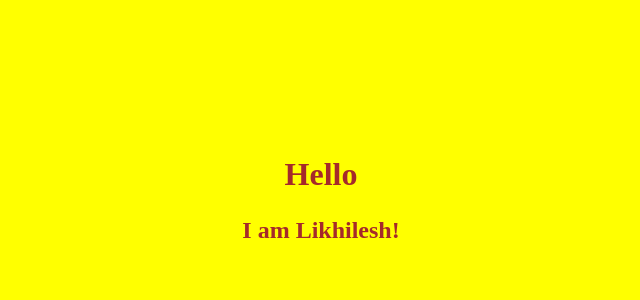
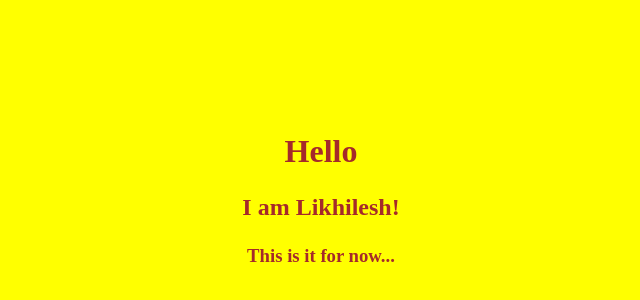
Before and after one commit to likbalpande/Cloud-Computing-Fundametals-9P212, a plain HTML site: page index.html in a window 1280 px wide. Shown: the part 200-500 px from the top of the page, without its empty margins (319-959 px from the left). Drawn offline with Linux system fonts and the light colour scheme.

Commit message:
feat: add subheading to index.html

```diff
--- a/index.html
+++ b/index.html
@@ -11,6 +11,7 @@
 <body>
     <h1>Hello</h1>
     <h2>I am Likhilesh!</h2>
+    <h3>This is it for now...</h3>
     <script src="./script.js"></script>
 </body>
 
```
